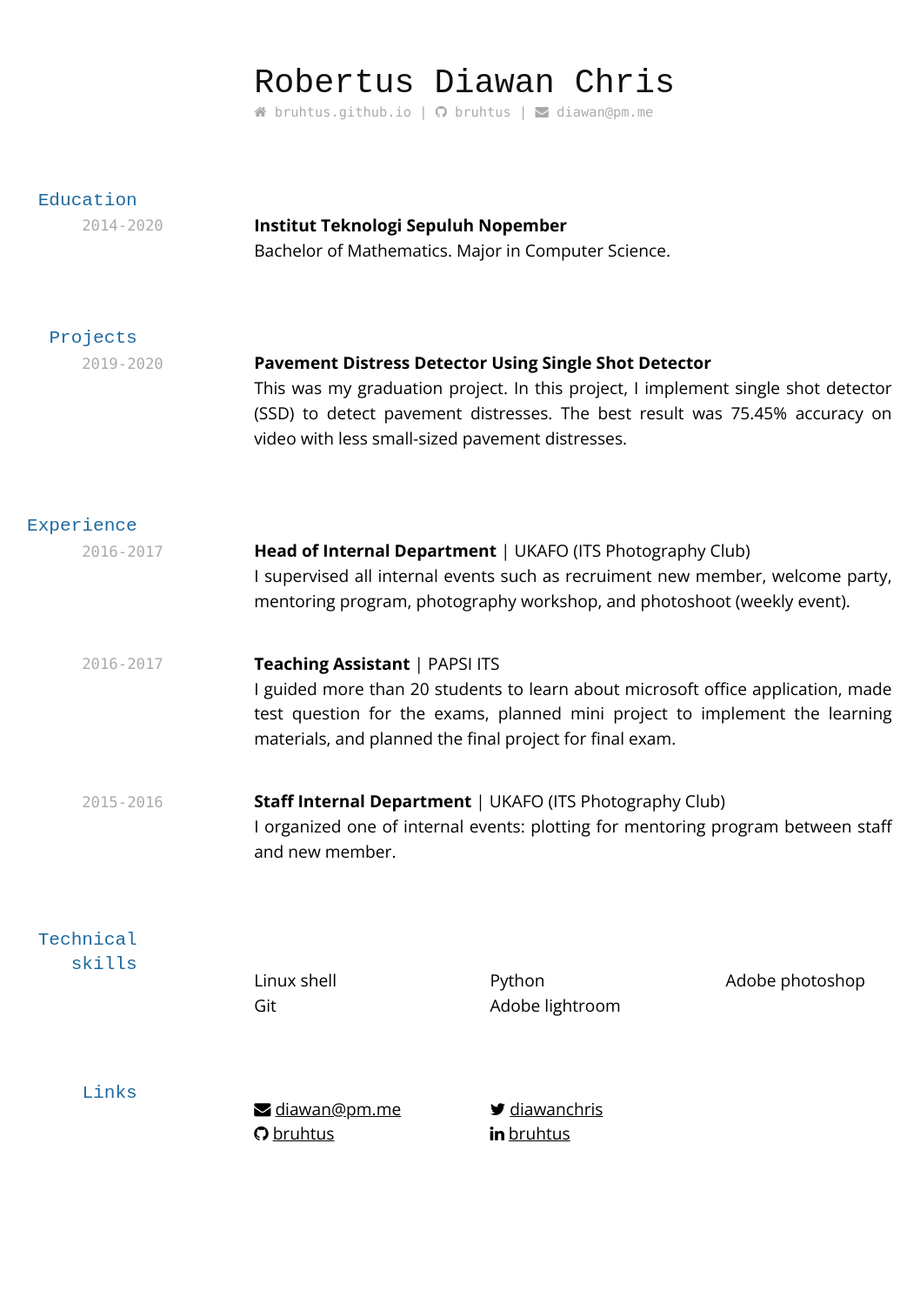
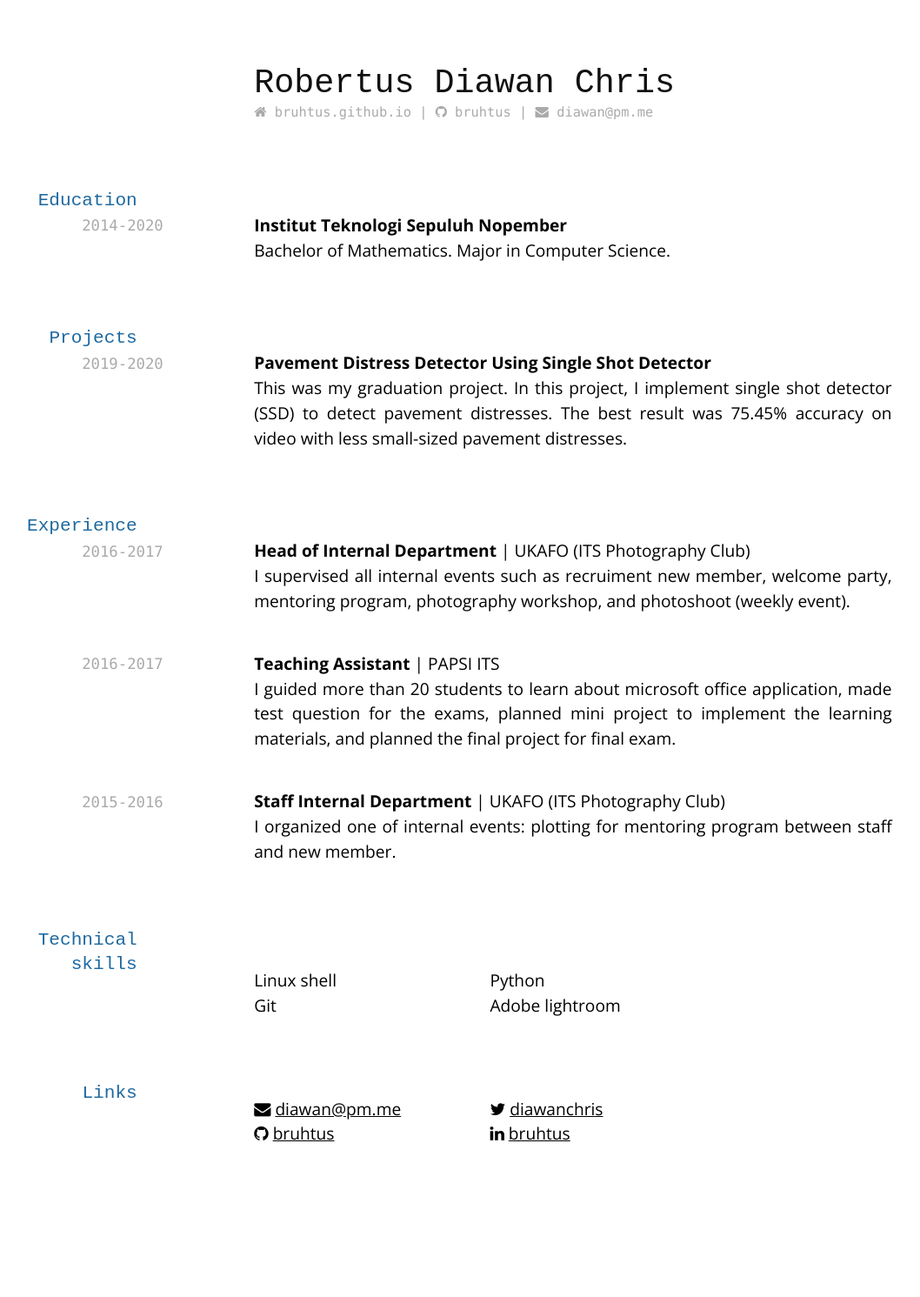
Before and after one commit to TimoTSchmidt/test3, a Jekyll site: the page built from index.md, in a window 1280 px wide. Shown: the whole page at 87% size, without its empty margins (71-1129 px from the left). Built offline with Jekyll 4.4.1, drawn with Linux system fonts in a browser that asks for light colours; nearby versions of some CDN libraries.

Commit message:
Edit technical skills

```diff
--- a/index.md
+++ b/index.md
@@ -46,7 +46,6 @@ between staff and new member.
 * Git
 * Python
 * Adobe lightroom
-* Adobe photoshop
 
 <!-- ## Areas of expertise
 
```
